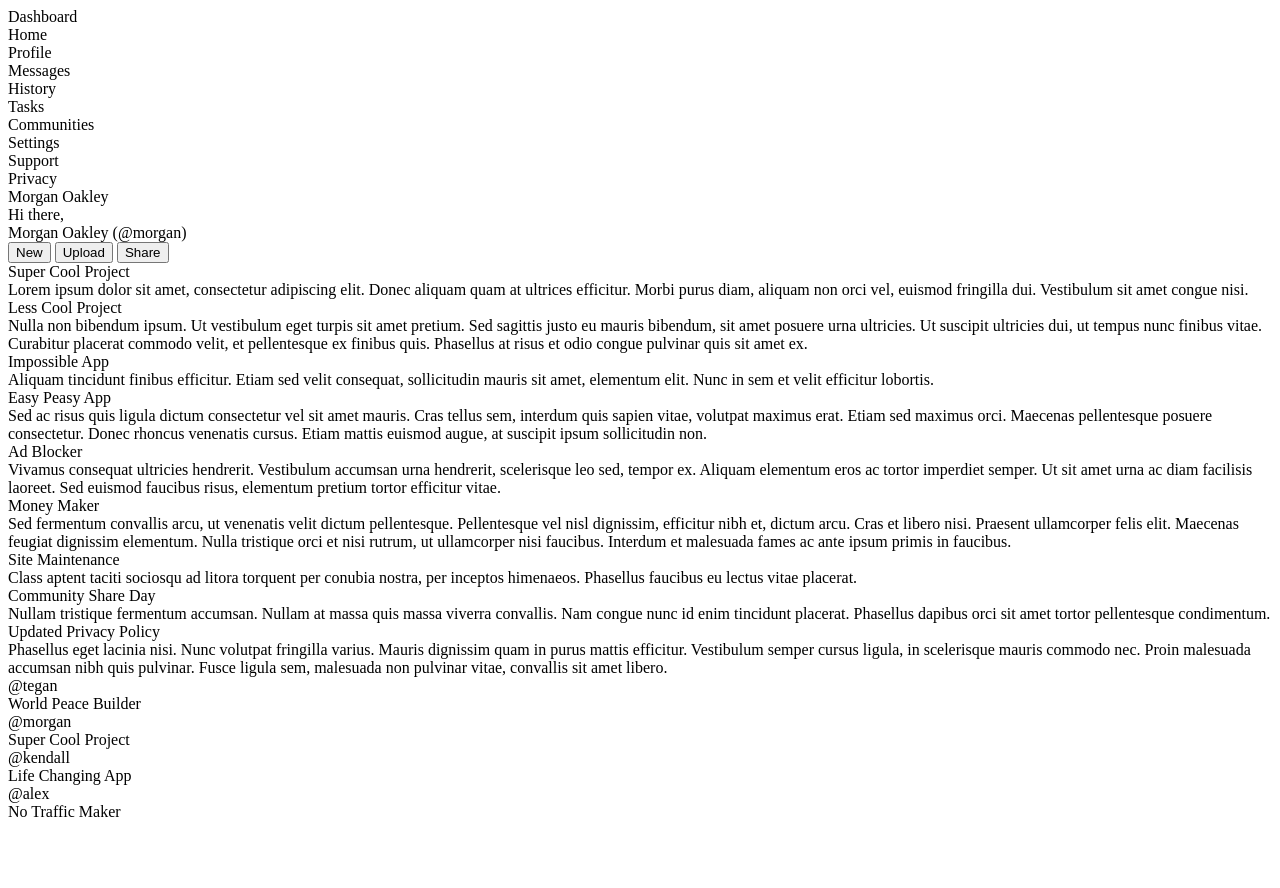
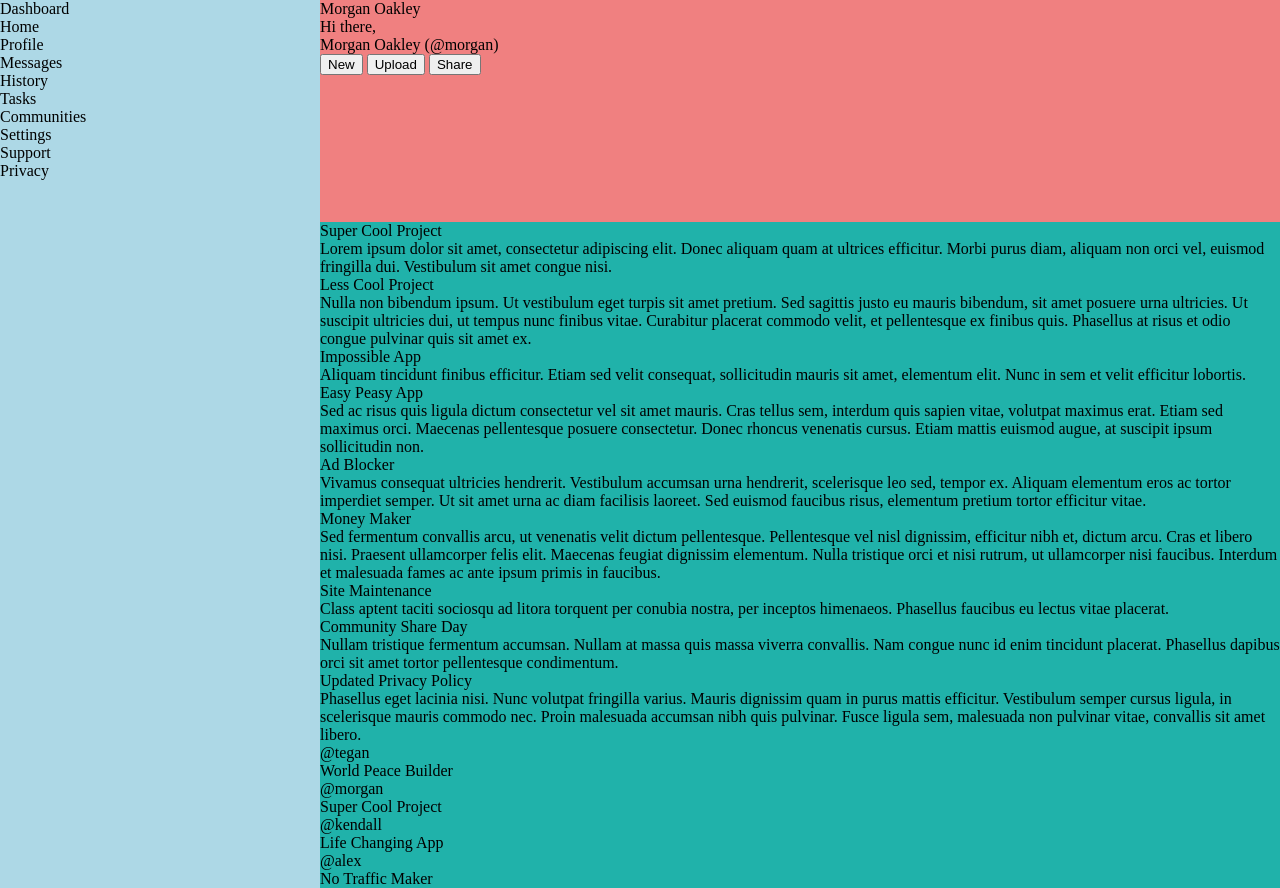
Before and after one commit to melvinp23/admin-dashboard, a plain HTML site: page index.html in a window 1280 px wide. Before the commit the page ends 829 px from the top, so only its background shows below. Drawn offline with Linux system fonts and the light colour scheme.

Commit message:
Add basic layout for the sidebar, header, and main content

```diff
--- a/index.html
+++ b/index.html
@@ -34,7 +34,7 @@
             <button>Share</button>
         </div>
 
-        <div id="main-container">
+        <div id="main-content">
             <div id="your-projects">
                 <div class="card">
                     <div>Super Cool Project</div>
--- a/style.css
+++ b/style.css
@@ -0,0 +1,22 @@
+body {
+	display: grid;
+	margin: 0;
+	grid-template-columns: repeat(4, 1fr);
+	grid-template-rows: repeat(4, 1fr);
+}
+
+#sidebar {
+	grid-row: span 4;
+	background-color: lightblue;
+}
+
+#header {
+	grid-column: span 3;
+	background-color: lightcoral;
+}
+
+#main-content {
+	grid-row: span 3;
+	grid-column: span 3;
+	background-color: lightseagreen;
+}
```
